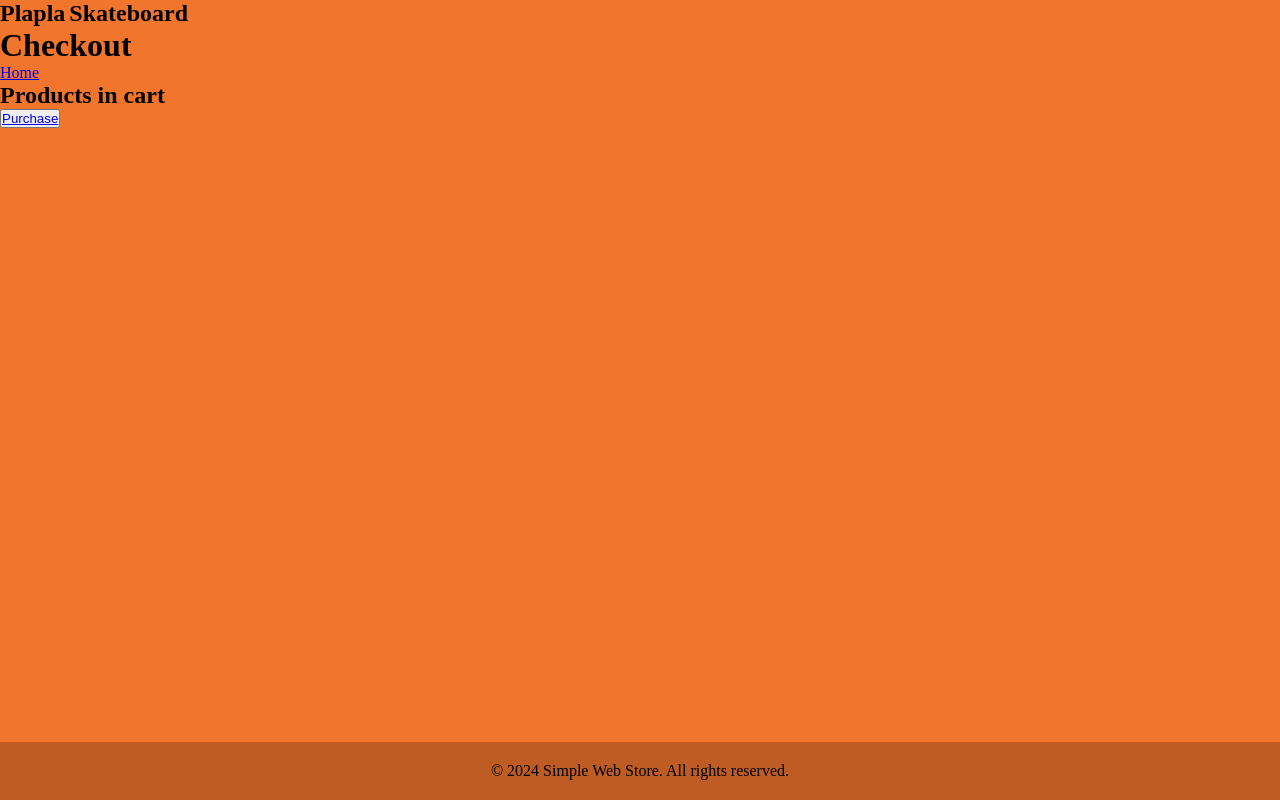
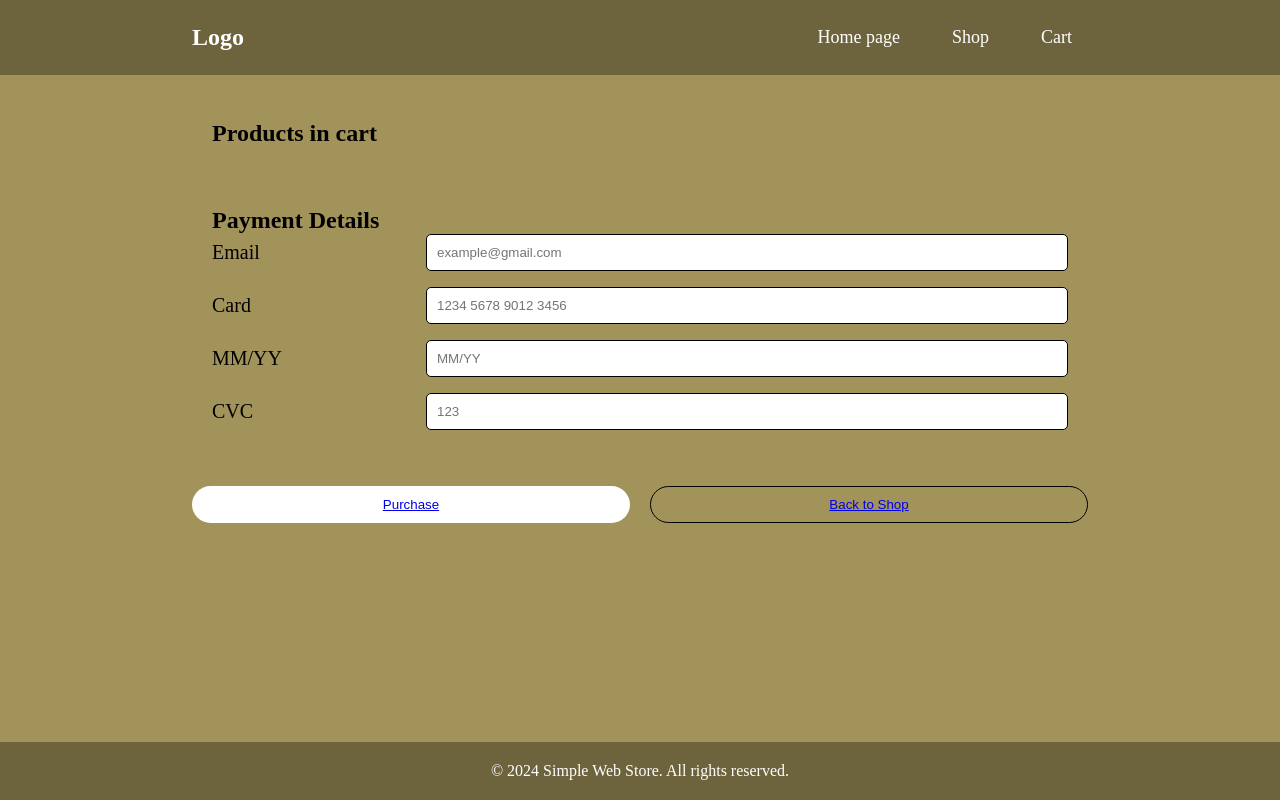
Before and after one commit to mnerva/veebipood, a website: page public/checkout.html in a window 1280 px wide. Drawn offline with Linux system fonts and the light colour scheme.

Commit message:
checkout page css & html

```diff
--- a/public/checkout.html
+++ b/public/checkout.html
@@ -1,31 +1,175 @@
 <!DOCTYPE html>
 <html lang="en">
+
 <head>
     <meta charset="UTF-8">
     <meta name="viewport" content="width=device-width, initial-scale=1.0">
     <title>Checkout</title>
-    <link rel="stylesheet" href="style.css">
+    <style>
+        * {
+            margin: 0;
+            padding: 0;
+            box-sizing: border-box;
+        }
+
+        html {
+            background-color: #A1935A;
+        }
+
+        .navigation {
+            position: fixed;
+            left: 0;
+            top: 0;
+            width: 100%;
+            background-color: #6D643D;
+            display: flex;
+            justify-content: space-between;
+            align-items: center;
+            padding: 1.5vw 15vw;
+        }
+
+        .logo a {
+            font-size: 24px;
+            font-weight: bold;
+            text-decoration: none;
+            color: white;
+        }
+
+        .nav-buttons {
+            display: flex;
+            gap: 20px;
+        }
+
+        .nav-buttons a {
+            text-decoration: none;
+            color: white;
+            font-size: 18px;
+            padding: 8px 16px;
+            transition: background-color 0.3s, color 0.3s;
+        }
+
+        .nav-buttons a:hover {
+            background-color: #A1935A;
+            color: white;
+            border-radius: 10px;
+        }
+
+        footer {
+            position: fixed;
+            left: 0;
+            bottom: 0;
+            width: 100%;
+            background-color: #6D643D;
+            color: white;
+            text-align: center;
+            padding: 20px;
+        }
+
+        main {
+            display: flex;
+            justify-content: space-between;
+            padding: 100px 15vw;
+            flex-wrap: wrap;
+        }
+
+        .products-column,
+        .payment-column {
+            flex-basis: 100%;
+            padding: 20px;
+            margin-bottom: 20px;
+        }
+
+        button {
+            width: calc(50% - 10px);
+            padding: 10px 20px;
+            color: white;
+            border: none;
+            cursor: pointer;
+            transition: background-color 0.3s;
+            border-radius: 25px;
+        }
+
+        .purchase-button {
+            background-color: white;
+        }
+
+        .back-to-shop-button {
+            background-color: transparent;
+            border: 1px solid black;
+        }
+
+
+        form {
+            font-size: 20px;
+        }
+
+        form div {
+            margin-bottom: 2vh;
+            display: flex;
+            align-items: center;
+        }
+
+        form label {
+            flex-basis: 25%;
+        }
+
+        form input[type="email"],
+        form input[type="text"] {
+            flex-grow: 1;
+            padding: 10px;
+            border: 1px solid black;
+            border-radius: 5px;
+            box-sizing: border-box;
+        }
+    </style>
 </head>
+
 <body>
     <header>
-        <div class="logo">
-            <a class="firmanimi" href="/">Plapla</a>
-            <a class="toode" href="/">Skateboard</a>
+        <div class="navigation">
+            <div class="logo">
+                <a href="/">Logo</a>
+            </div>
+            <div class="nav-buttons">
+                <a href="/">Home page</a>
+                <a href="/items">Shop</a>
+                <a href="./checkout.html">Cart</a>
+            </div>
         </div>
-        <h1>Checkout</h1>
-        <nav>
-            <ul>
-                <li><a href="/">Home</a></li>
-            </ul>
-        </nav>
     </header>
     <main>
-        <h2>Products in cart</h2>
-        <!-- Add featured product images and descriptions here -->
-        <button><a href="/confirmation">Purchase</a></button>
+        <div class="products-column">
+            <h2>Products in cart</h2>
+            <!-- Add featured product images and descriptions here -->
+        </div>
+        <div class="payment-column">
+            <h2>Payment Details</h2>
+            <form>
+                <div>
+                    <label for="email">Email</label>
+                    <input type="email" name="email" id="email" placeholder="example@gmail.com" required>
+                </div>
+                <div>
+                    <label for="card">Card</label>
+                    <input type="text" name="card" id="card" placeholder="1234 5678 9012 3456" required
+                        pattern="\d{4} \d{4} \d{4} \d{4}">
+                </div>
+                <div>
+                    <label for="expiry">MM/YY</label>
+                    <input type="text" name="expiry" id="expiry" placeholder="MM/YY" required pattern="\d{2}/\d{2}">
+                </div>
+                <div>
+                    <label for="cvc">CVC</label>
+                    <input type="text" name="cvc" id="cvc" placeholder="123" required pattern="\d{3}">
+                </div>
+            </form>
+        </div>
+        <button class="purchase-button"><a href="/confirmation">Purchase</a></button>
+        <button class="back-to-shop-button"><a href="/">Back to Shop</a></button>
     </main>
     <footer>
         <p>&copy; 2024 Simple Web Store. All rights reserved.</p>
     </footer>
 </body>
+
 </html>
--- a/public/style.css
+++ b/public/style.css
@@ -43,7 +43,7 @@ html {
 .nav-buttons a:hover {
     background-color: #F2752E;
     color: #000;
-    border-radius: 4px;
+    border-radius: 10px;
 }
 
 .around-home-section {
```
Also changed, not shown: public/confirmation.html (+1 -1 lines), public/confirmation_style.css (added).
